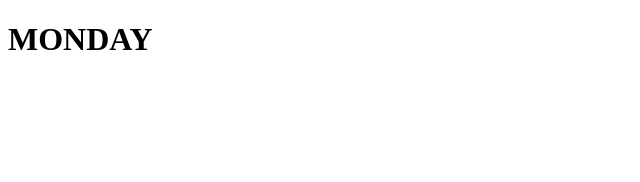
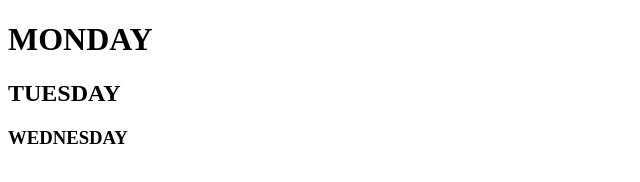
Before and after one commit to OlenaItaly/Tutorial, a plain HTML site: page index.html in a window 1280 px wide. Shown: the whole page, without its empty margins (0-640 px from the left). Drawn offline with Linux system fonts and the light colour scheme.

Commit message:
wednesday

```diff
--- a/index.html
+++ b/index.html
@@ -8,5 +8,7 @@
   </head>
   <body>
     <h1>MONDAY</h1>
+    <h2>TUESDAY</h2>
+    <h3>WEDNESDAY</h3>
   </body>
 </html>
```
